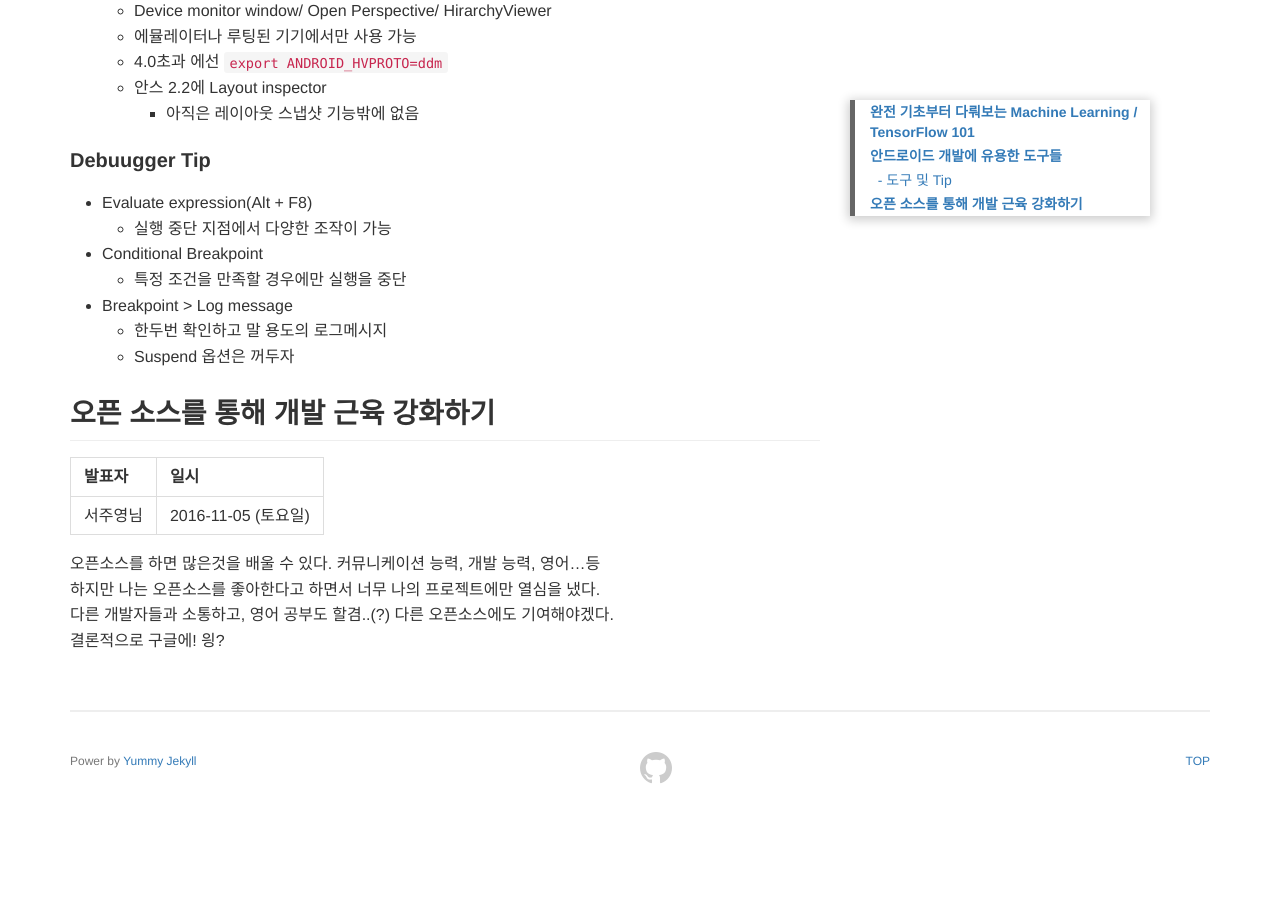
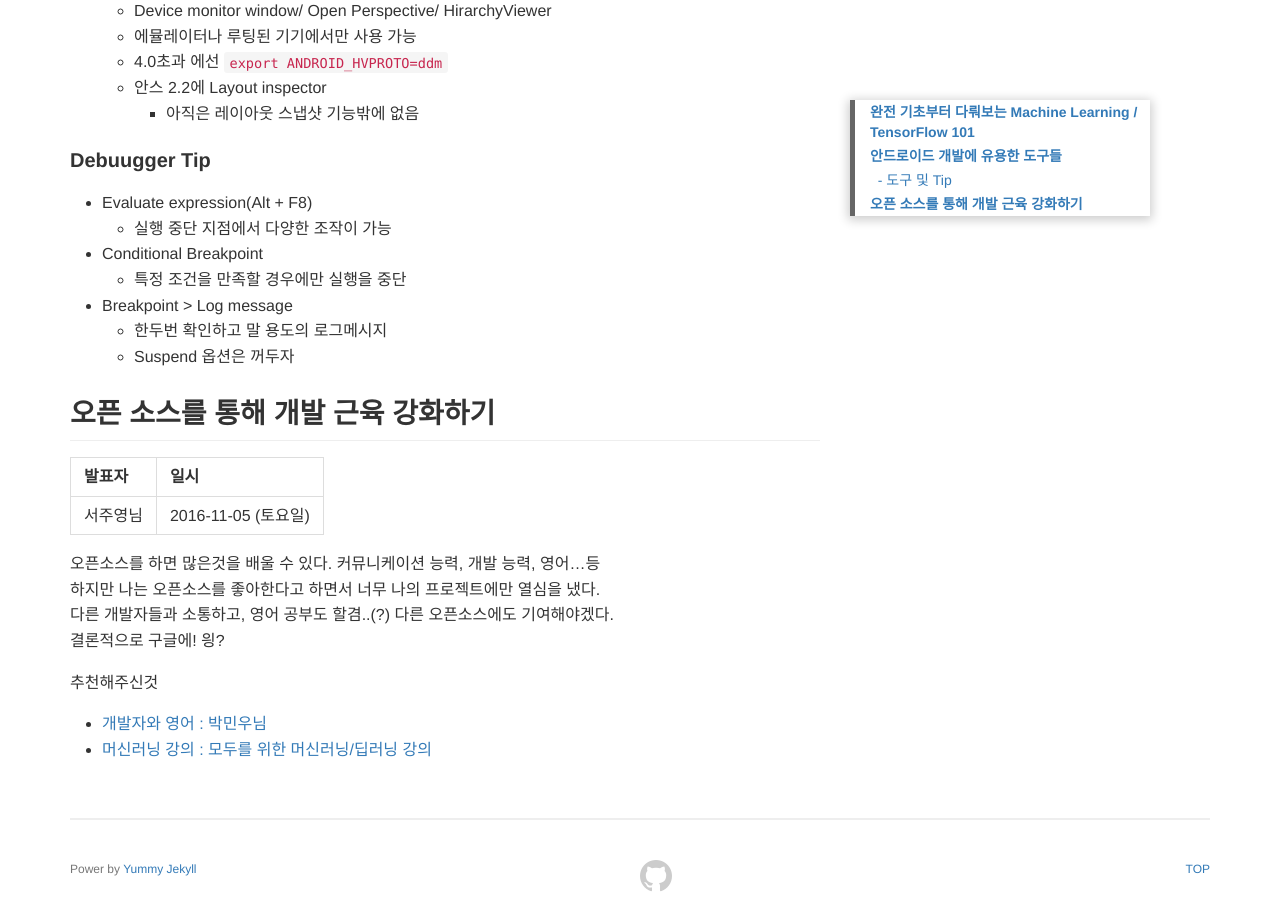
Before and after one commit to sangcomz/sangcomz.github.com, a Jekyll site: the page built from _posts/2016-11-06-GDG_DEV_FEST_SEOUL_2016.md, in a window 1280 px wide and 900 px high, scrolled down 2217 px. Built offline with Jekyll 4.4.1, drawn with Linux system fonts in a browser that asks for light colours; comment, search, counter and statistics services are not loaded; before the commit the page ends 3009 px from its top, so only the background shows below that.

Commit message:
내용 추

```diff
--- a/_posts/2016-11-06-GDG_DEV_FEST_SEOUL_2016.md
+++ b/_posts/2016-11-06-GDG_DEV_FEST_SEOUL_2016.md
@@ -108,3 +108,7 @@ categories: Conference
 하지만 나는 오픈소스를 좋아한다고 하면서 너무 나의 프로젝트에만 열심을 냈다.
 다른 개발자들과 소통하고, 영어 공부도 할겸..(?) 다른 오픈소스에도 기여해야겠다.
 결론적으로 구글에! 읭?
+
+추천해주신것
+* [개발자와 영어 : 박민우님](http://www.slideshare.net/tebica/developer-english-why-and-how)
+* [머신러닝 강의 : 모두를 위한 머신러닝/딥러닝 강의](https://hunkim.github.io/ml/)
```
